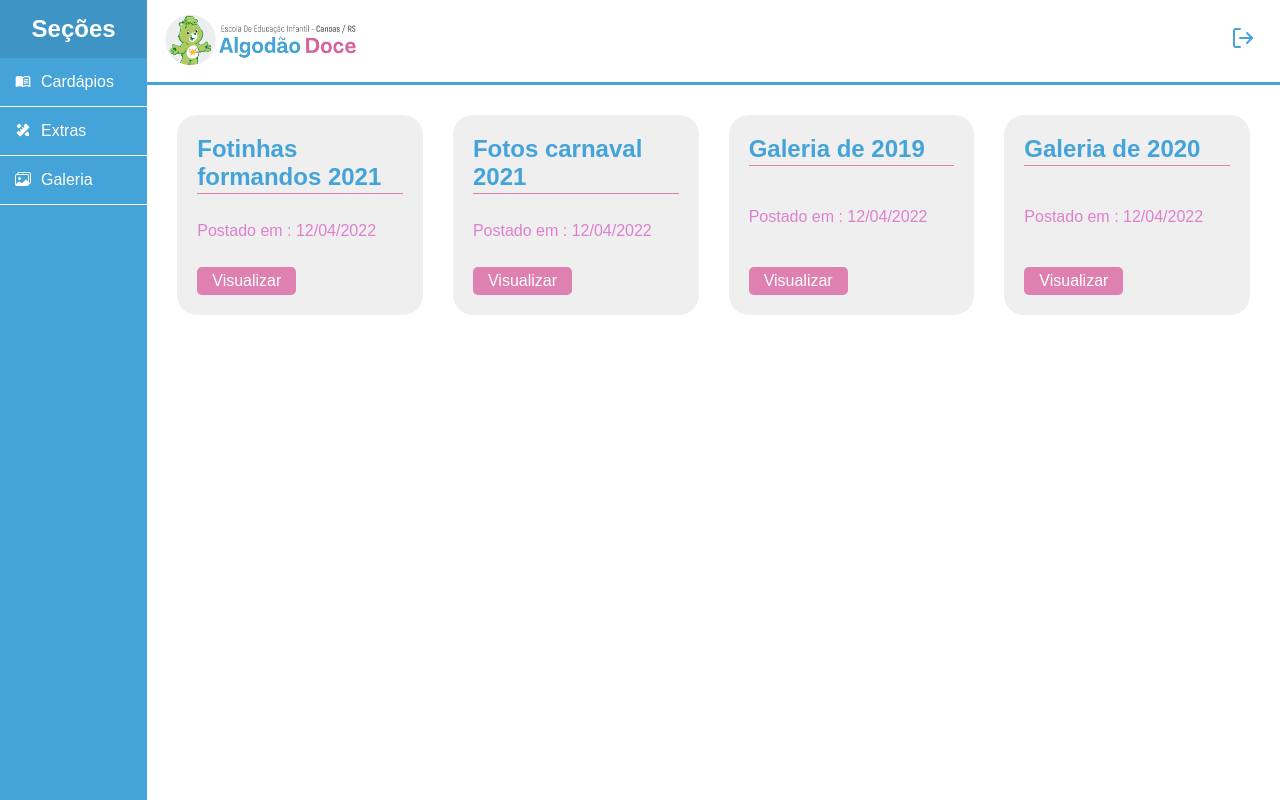
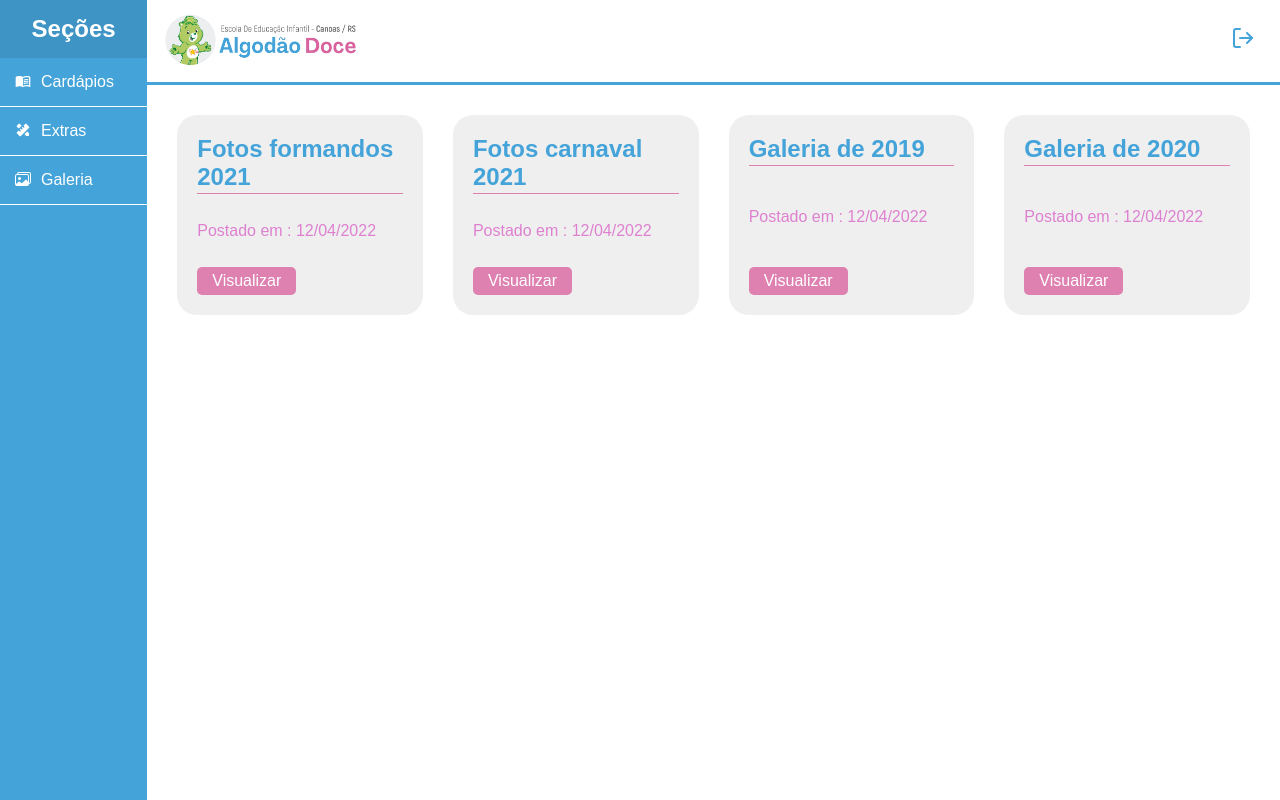
Before and after one commit to WillDevAC/ALGODAO-DOCE-FRONT-END, a Next.js app: page /dashboard/album in a window 1280 px wide. Built offline with nearby package versions, Linux system fonts and the light colour scheme; a web font is replaced by a local one.

Commit message:
Update index.tsx

```diff
--- a/src/pages/dashboard/album/index.tsx
+++ b/src/pages/dashboard/album/index.tsx
@@ -10,7 +10,7 @@ import Card from '../../../components/dashboard/card'
 const album: React.FC = () => {
   return (
     <LayoutDashboard>
-      <Card Title="Fotinhas formandos 2021" Date="12/04/2022" Link="/fotinhas/formandos.zip"/>
+      <Card Title="Fotos formandos 2021" Date="12/04/2022" Link="/fotinhas/formandos.zip"/>
       <Card Title="Fotos carnaval 2021" Date="12/04/2022" Link="/fotinhas/carnaval.zip"/>
       <Card Title="Galeria de 2019" Date="12/04/2022" Link="/fotinhas/2019.zip"/>
       <Card Title="Galeria de 2020" Date="12/04/2022" Link="/fotinhas/2020.zip"/>
```
